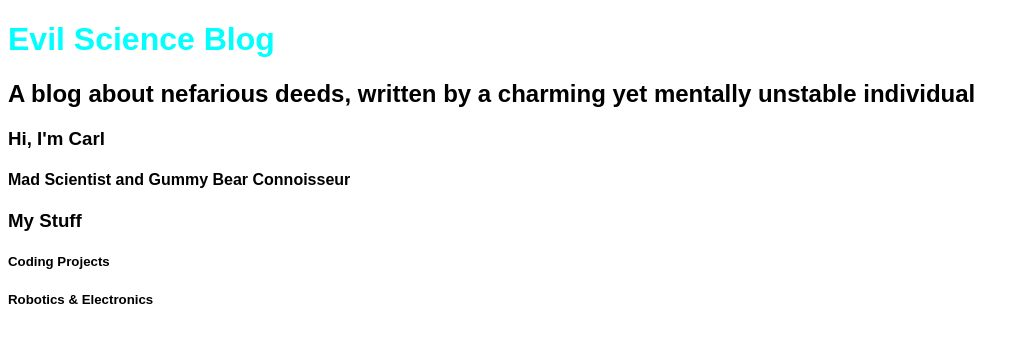
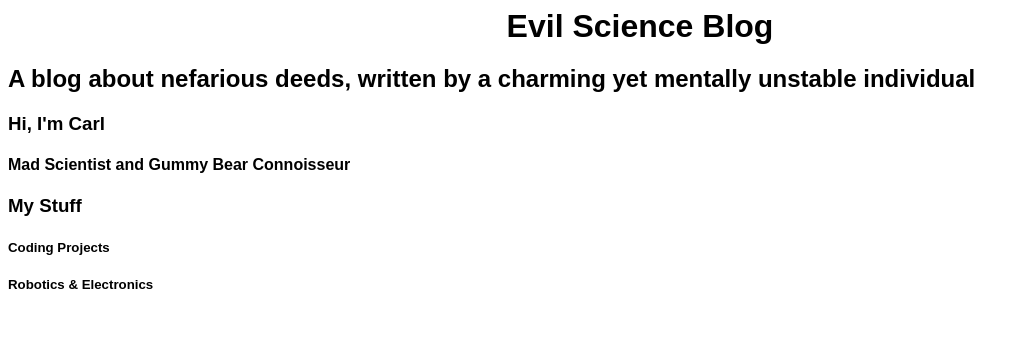
Before and after one commit to thefroshow75/thefroshow75.github.io, a plain HTML site: page index.html in a window 1280 px wide. Shown: the whole page, without its empty margins (0-1029 px from the left). Drawn offline with Linux system fonts and the light colour scheme.

Commit message:
Update style.css

```diff
--- a/style.css
+++ b/style.css
@@ -1,12 +1,10 @@
-h1 {
-      color:aqua
-}
+
 body {
       background-color: white;
       font-family: 'Raleway', sans-serif;
     }
 
-    .h1 {
+h1 {
       margin: 0;
       padding: 0;
       text-align: center;
```
